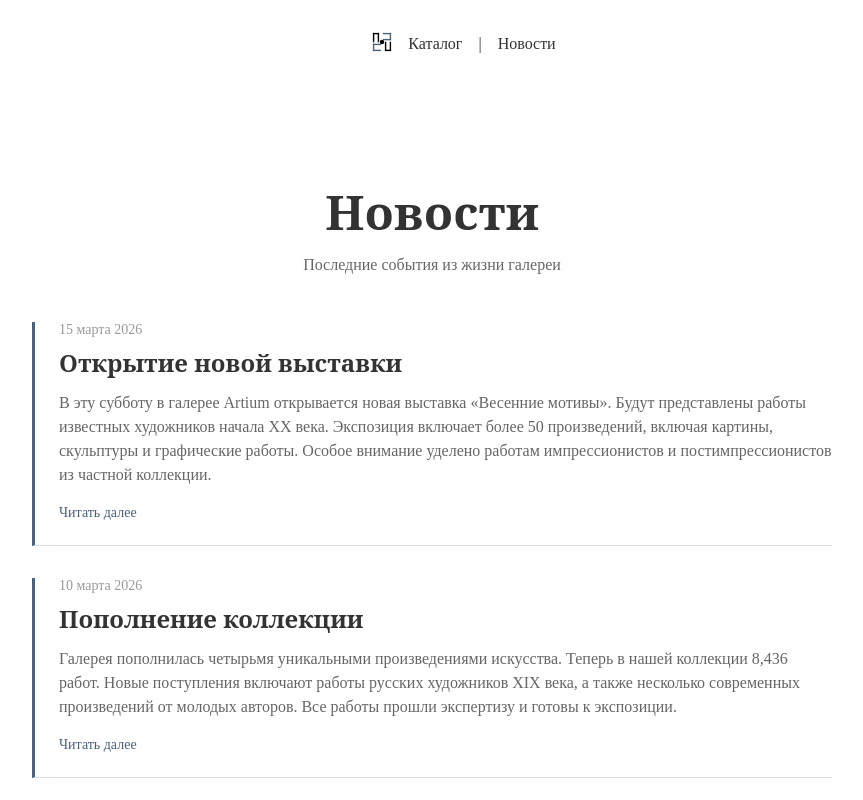
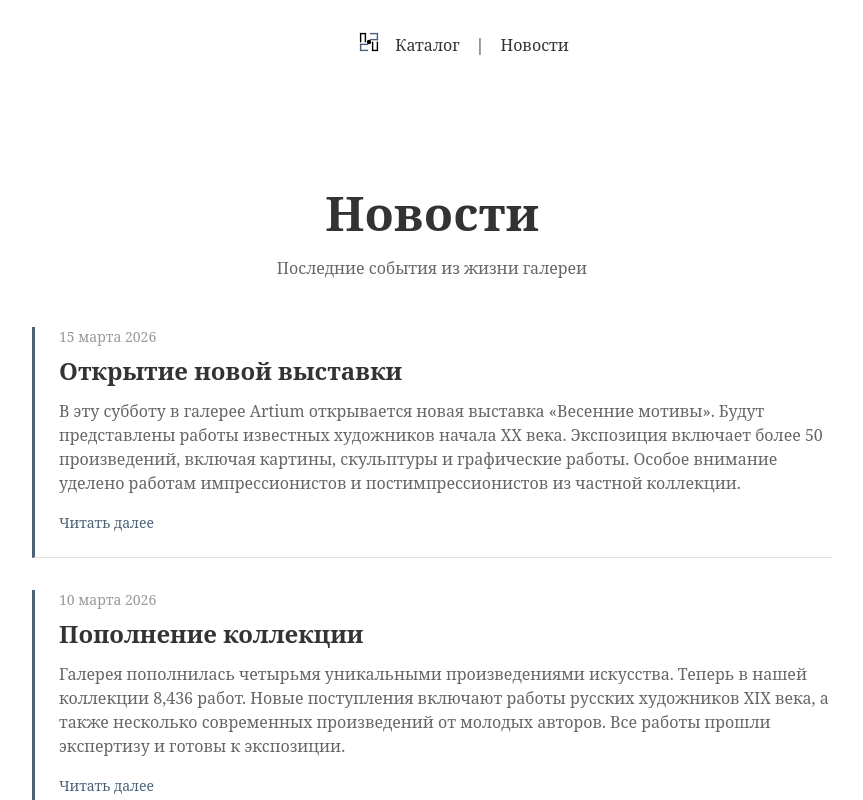
Before and after one commit to waykegoat/gallery-blue-six-seven, a Vue app: page /news in a window 1280 px wide. Shown: the top 800 px of the page, without its empty margins (208-1071 px from the left). Built offline with nearby package versions, Linux system fonts and the light colour scheme.

Commit message:
change style.css

```diff
--- a/src/components/PaintingCard.vue
+++ b/src/components/PaintingCard.vue
@@ -54,21 +54,20 @@ defineProps<{
 }
 
 .card-title {
-  font-family: var(--serif-font);
   font-size: 24px;
   margin: 0;
-  color: var(--text-color);
+  color: var(--color-text);
 }
 
 .card-author {
   font-size: 16px;
-  color: var(--text-secondary);
+  color: var(--color-text-secondary);
   margin: 0;
 }
 
 .card-year {
   font-size: 14px;
-  color: var(--text-tertiary);
+  color: var(--color-text-tertiary);
   margin: 0;
 }
 
--- a/src/components/PaintingList.vue
+++ b/src/components/PaintingList.vue
@@ -21,7 +21,7 @@ import { paintings } from '@/data/paintings'
 }
 
 .painting-list > * {
-  border-bottom: 1px solid var(--border-color);
+  border-bottom: 1px solid var(--color-border);
   padding-bottom: 32px;
 }
 </style>
--- a/src/components/ReviewForm.vue
+++ b/src/components/ReviewForm.vue
@@ -74,18 +74,17 @@ const submitReview = () => {
 
 <style scoped>
 .review-form {
-  background: var(--background-color);
-  border: 1px solid var(--border-color);
+  background: var(--color-background);
+  border: 1px solid var(--color-border);
   border-radius: 8px;
   padding: 32px;
   margin-top: 48px;
 }
 
 .form-title {
-  font-family: var(--serif-font);
   font-size: 24px;
   margin: 0 0 24px;
-  color: var(--text-color);
+  color: var(--color-text);
 }
 
 .form-group {
@@ -97,7 +96,7 @@ const submitReview = () => {
   margin-bottom: 8px;
   font-size: 14px;
   font-weight: 500;
-  color: var(--text-color);
+  color: var(--color-text);
 }
 
 .form-input,
@@ -105,12 +104,12 @@ const submitReview = () => {
 .form-textarea {
   width: 100%;
   padding: 12px;
-  border: 1px solid var(--border-color);
+  border: 1px solid var(--color-border);
   border-radius: 4px;
   font-size: 16px;
   font-family: inherit;
-  background: var(--background-color);
-  color: var(--text-color);
+  background: var(--color-background);
+  color: var(--color-text);
   box-sizing: border-box;
 }
 
@@ -118,7 +117,7 @@ const submitReview = () => {
 .form-select:focus,
 .form-textarea:focus {
   outline: none;
-  border-color: var(--primary-color);
+  border-color: var(--color-primary);
 }
 
 .form-textarea {
@@ -127,8 +126,8 @@ const submitReview = () => {
 }
 
 .form-button {
-  background: var(--primary-color);
-  color: var(--background-color);
+  background: var(--color-primary);
+  color: var(--color-background);
   border: none;
   padding: 12px 24px;
   border-radius: 4px;
@@ -139,7 +138,7 @@ const submitReview = () => {
 }
 
 .form-button:hover:not(:disabled) {
-  background: var(--text-color);
+  background: var(--color-text);
 }
 
 .form-button:disabled {
--- a/src/components/TheFooter.vue
+++ b/src/components/TheFooter.vue
@@ -54,7 +54,6 @@ import { paintings } from '@/data/paintings'
 }
 
 .footer-title {
-  font-family: var(--serif-font);
   font-size: 24px;
   margin: 0 0 8px;
   letter-spacing: 1px;
--- a/src/components/TheHeader.vue
+++ b/src/components/TheHeader.vue
@@ -49,15 +49,15 @@ nav {
 
 .nav-link {
   text-decoration: none;
-  color: var(--text-color);
+  color: var(--color-text);
   transition: color 200ms;
 }
 
 .nav-link:hover {
-  color: var(--primary-color);
+  color: var(--color-primary);
 }
 
 .separator {
-  color: var(--text-color);
+  color: var(--color-text);
 }
 </style>
--- a/src/style.css
+++ b/src/style.css
@@ -1,15 +1,18 @@
 :root {
-  --primary-color: #4a6178;
-  --text-color: #333333;
-  --text-secondary: #666666;
-  --text-tertiary: #999999;
-  --background-color: #ffffff;
-  --border-color: #e0e0e0;
-  --link-color: #4a6178;
-  --link-hover: #333333;
-  --serif-font: 'Serif', 'Times New Roman', Times, serif;
+  --color-primary: #4a6178;
+  --color-text: #333333;
+  --color-text-secondary: #666666;
+  --color-text-tertiary: #999999;
+  --color-background: #ffffff;
+  --color-border: #e0e0e0;
+  --color-link: #4a6178;
+  --color-link-hover: #333333;
 
   scroll-behavior: smooth;
+}
+
+* {
+  font-family: 'Serif', 'Times New Roman', Times, serif;
 }
 
 html {
@@ -18,11 +21,11 @@ html {
 }
 
 a {
-  color: var(--link-color);
+  color: var(--color-link);
   text-decoration: none;
 }
 a:hover {
-  color: var(--link-hover);
+  color: var(--color-link-hover);
 }
 
 body {
@@ -42,13 +45,13 @@ button {
   border: 1px solid transparent;
   padding: 10px 20px;
   font-size: 16px;
-  background-color: var(--text-color);
-  color: var(--background-color);
+  background-color: var(--color-text);
+  color: var(--color-background);
   cursor: pointer;
   transition: border-color 250ms;
 }
 button:hover {
-  border-color: var(--primary-color);
+  border-color: var(--color-primary);
 }
 button:focus,
 button:focus-visible {
--- a/src/views/CatalogPage.vue
+++ b/src/views/CatalogPage.vue
@@ -18,17 +18,16 @@ import PaintingList from '@/components/PaintingList.vue'
 }
 
 .catalog-title {
-  font-family: var(--serif-font);
   font-size: 48px;
   text-align: center;
   margin: 0 0 16px;
-  color: var(--text-color);
+  color: var(--color-text);
 }
 
 .catalog-subtitle {
   font-size: 16px;
   text-align: center;
-  color: var(--text-secondary);
+  color: var(--color-text-secondary);
   margin: 0 0 48px;
 }
 </style>
--- a/src/views/HomeView.vue
+++ b/src/views/HomeView.vue
@@ -64,18 +64,17 @@ const { backgroundPosition } = useParallax(30)
 
 .home-content {
   text-align: center;
-  color: var(--text-color);
+  color: var(--color-text);
 }
 
 .title {
-  font-family: var(--serif-font);
   font-size: 96px;
   letter-spacing: 2px;
 }
 
 .subtitle {
   margin-top: 16px;
-  color: var(--text-secondary);
+  color: var(--color-text-secondary);
 }
 
 .hero-fade {
@@ -84,7 +83,7 @@ const { backgroundPosition } = useParallax(30)
   left: 0;
   width: 100%;
   height: 25%;
-  background: linear-gradient(to bottom, transparent, var(--background-color));
+  background: linear-gradient(to bottom, transparent, var(--color-background));
   z-index: 1;
   pointer-events: none;
 }
@@ -96,11 +95,10 @@ const { backgroundPosition } = useParallax(30)
 }
 
 .gallery-title {
-  font-family: var(--serif-font);
   font-size: 40px;
   text-align: center;
   margin-bottom: 48px;
-  color: var(--text-color);
+  color: var(--color-text);
 }
 
 .gallery-grid {
@@ -142,21 +140,20 @@ const { backgroundPosition } = useParallax(30)
 }
 
 .card-title {
-  font-family: var(--serif-font);
   font-size: 20px;
   margin: 0 0 4px;
-  color: var(--text-color);
+  color: var(--color-text);
 }
 
 .card-author {
   font-size: 14px;
-  color: var(--text-secondary);
+  color: var(--color-text-secondary);
   margin: 0 0 2px;
 }
 
 .card-year {
   font-size: 14px;
-  color: var(--text-tertiary);
+  color: var(--color-text-tertiary);
   margin: 0;
 }
 </style>
--- a/src/views/NewsDetailView.vue
+++ b/src/views/NewsDetailView.vue
@@ -40,28 +40,27 @@ const goBack = () => {
 
 .news-date {
   font-size: 14px;
-  color: var(--text-tertiary);
+  color: var(--color-text-tertiary);
   margin-bottom: 16px;
 }
 
 .news-title {
-  font-family: var(--serif-font);
   font-size: 48px;
   margin: 0 0 32px;
-  color: var(--text-color);
+  color: var(--color-text);
 }
 
 .news-text {
   font-size: 16px;
   line-height: 24px;
-  color: var(--text-secondary);
+  color: var(--color-text-secondary);
   margin-bottom: 32px;
 }
 
 .back-link {
   background: none;
   border: none;
-  color: var(--link-color);
+  color: var(--color-link);
   font-size: 16px;
   cursor: pointer;
   padding: 0;
@@ -69,7 +68,7 @@ const goBack = () => {
 }
 
 .back-link:hover {
-  color: var(--link-hover);
+  color: var(--color-link-hover);
 }
 
 .not-found {
@@ -78,7 +77,6 @@ const goBack = () => {
 }
 
 .not-found h1 {
-  font-family: var(--serif-font);
-  color: var(--text-color);
+  color: var(--color-text);
 }
 </style>
--- a/src/views/NewsPage.vue
+++ b/src/views/NewsPage.vue
@@ -29,17 +29,16 @@ import { news } from '@/data/news'
 }
 
 .news-title {
-  font-family: var(--serif-font);
   font-size: 48px;
   text-align: center;
   margin: 0 0 16px;
-  color: var(--text-color);
+  color: var(--color-text);
 }
 
 .news-subtitle {
   font-size: 16px;
   text-align: center;
-  color: var(--text-secondary);
+  color: var(--color-text-secondary);
   margin: 0 0 48px;
 }
 
@@ -50,40 +49,39 @@ import { news } from '@/data/news'
 }
 
 .news-item {
-  border-left: 3px solid var(--primary-color);
+  border-left: 3px solid var(--color-primary);
   padding-left: 24px;
   padding-bottom: 24px;
-  border-bottom: 1px solid var(--border-color);
+  border-bottom: 1px solid var(--color-border);
 }
 
 .news-date {
   font-size: 14px;
-  color: var(--text-tertiary);
+  color: var(--color-text-tertiary);
   margin-bottom: 8px;
 }
 
 .news-item-title {
-  font-family: var(--serif-font);
   font-size: 24px;
   margin: 0 0 12px;
-  color: var(--text-color);
+  color: var(--color-text);
 }
 
 .news-text {
   font-size: 16px;
   line-height: 24px;
-  color: var(--text-secondary);
+  color: var(--color-text-secondary);
   margin: 0 0 16px;
 }
 
 .news-link {
-  color: var(--link-color);
+  color: var(--color-link);
   text-decoration: none;
   font-size: 14px;
   transition: color 200ms;
 }
 
 .news-link:hover {
-  color: var(--link-hover);
+  color: var(--color-link-hover);
 }
 </style>
--- a/src/views/PaintingView.vue
+++ b/src/views/PaintingView.vue
@@ -77,28 +77,27 @@ const handleReviewSubmit = (review: ReviewForm) => {
 }
 
 .painting-title {
-  font-family: var(--serif-font);
   font-size: 40px;
   margin: 0 0 8px;
-  color: var(--text-color);
+  color: var(--color-text);
 }
 
 .painting-author {
   font-size: 18px;
-  color: var(--text-secondary);
+  color: var(--color-text-secondary);
   margin: 0 0 4px;
 }
 
 .painting-year {
   font-size: 16px;
-  color: var(--text-tertiary);
+  color: var(--color-text-tertiary);
   margin: 0 0 24px;
 }
 
 .painting-description {
   font-size: 16px;
   line-height: 24px;
-  color: var(--text-secondary);
+  color: var(--color-text-secondary);
   margin: 0 0 32px;
   white-space: pre-wrap;
 }
@@ -106,7 +105,7 @@ const handleReviewSubmit = (review: ReviewForm) => {
 .back-link {
   background: none;
   border: none;
-  color: var(--link-color);
+  color: var(--color-link);
   font-size: 16px;
   cursor: pointer;
   padding: 0;
@@ -114,7 +113,7 @@ const handleReviewSubmit = (review: ReviewForm) => {
 }
 
 .back-link:hover {
-  color: var(--link-hover);
+  color: var(--color-link-hover);
 }
 
 .not-found {
@@ -123,7 +122,6 @@ const handleReviewSubmit = (review: ReviewForm) => {
 }
 
 .not-found h1 {
-  font-family: var(--serif-font);
-  color: var(--text-color);
+  color: var(--color-text);
 }
 </style>
```
